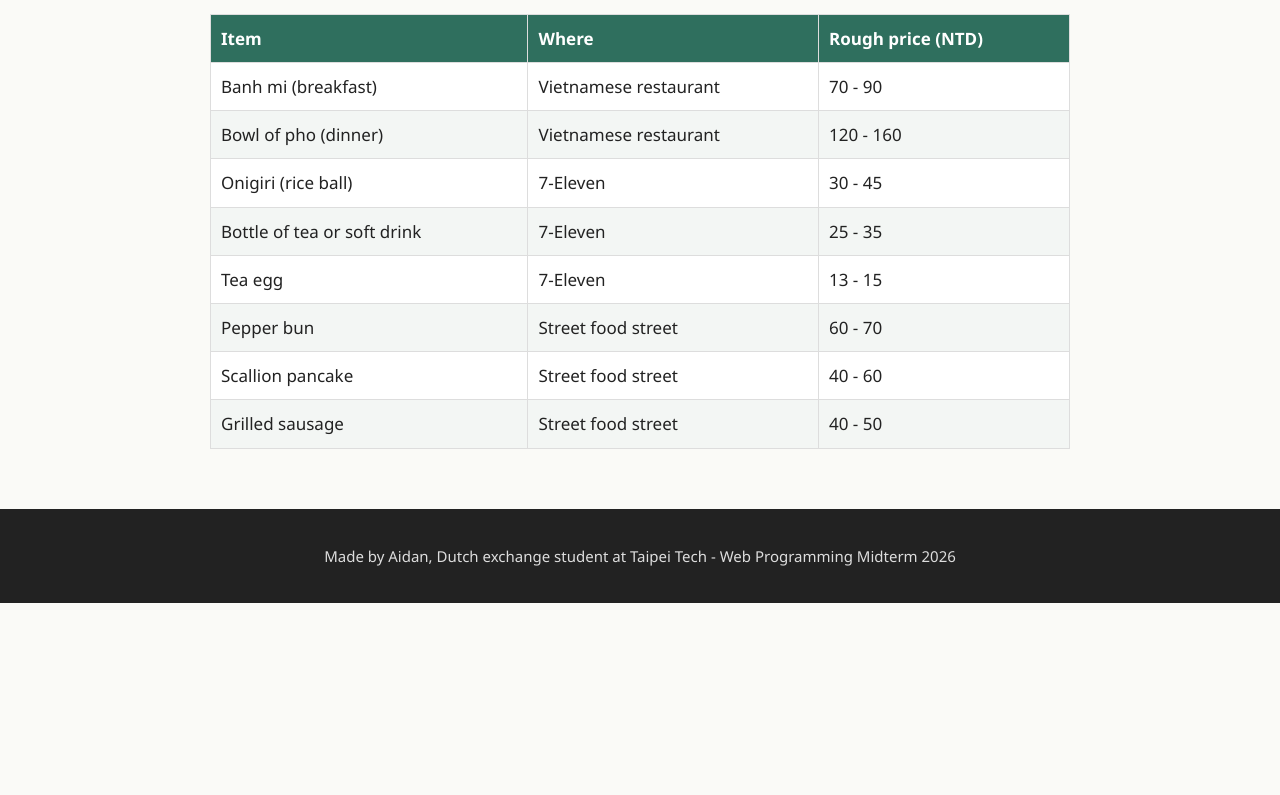
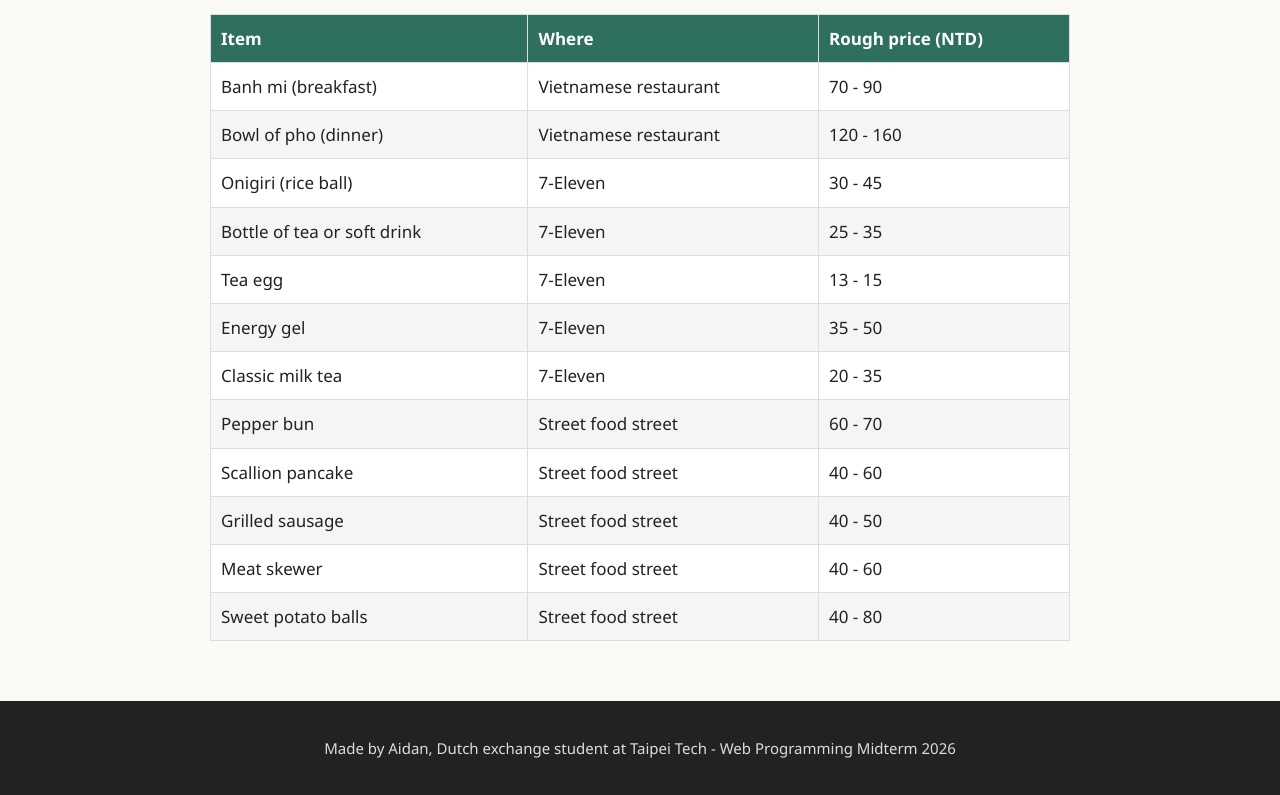
Before and after one commit to aidan-djamat-devops/WebProgrammingNTUT, a plain HTML site: page classwork/MIDTERM-PROJECT/food.html in a window 1280 px wide. Shown: the part 1992-2787 px from the top of the page. Before the commit the page ends 2595 px from the top, so only its background shows below. Drawn offline with Linux system fonts and the light colour scheme.

Commit message:
Added more contents and food item prices to the table

```diff
--- a/classwork/MIDTERM-PROJECT/food.html
+++ b/classwork/MIDTERM-PROJECT/food.html
@@ -100,6 +100,16 @@
             <td>13 - 15</td>
           </tr>
           <tr>
+            <td>Energy gel</td>
+            <td>7-Eleven</td>
+            <td>35 - 50</td>
+          </tr>
+          <tr>
+            <td>Classic milk tea</td>
+            <td>7-Eleven</td>
+            <td>20 - 35</td>
+          </tr>
+          <tr>
             <td>Pepper bun</td>
             <td>Street food street</td>
             <td>60 - 70</td>
@@ -114,6 +124,16 @@
             <td>Street food street</td>
             <td>40 - 50</td>
           </tr>
+          <tr>
+            <td>Meat skewer</td>
+            <td>Street food street</td>
+            <td>40 - 60</td>
+          </tr>
+          <tr>
+            <td>Sweet potato balls</td>
+            <td>Street food street</td>
+            <td>40 - 80</td>
+          </tr>
         </tbody>
       </table>
     </section>
```
